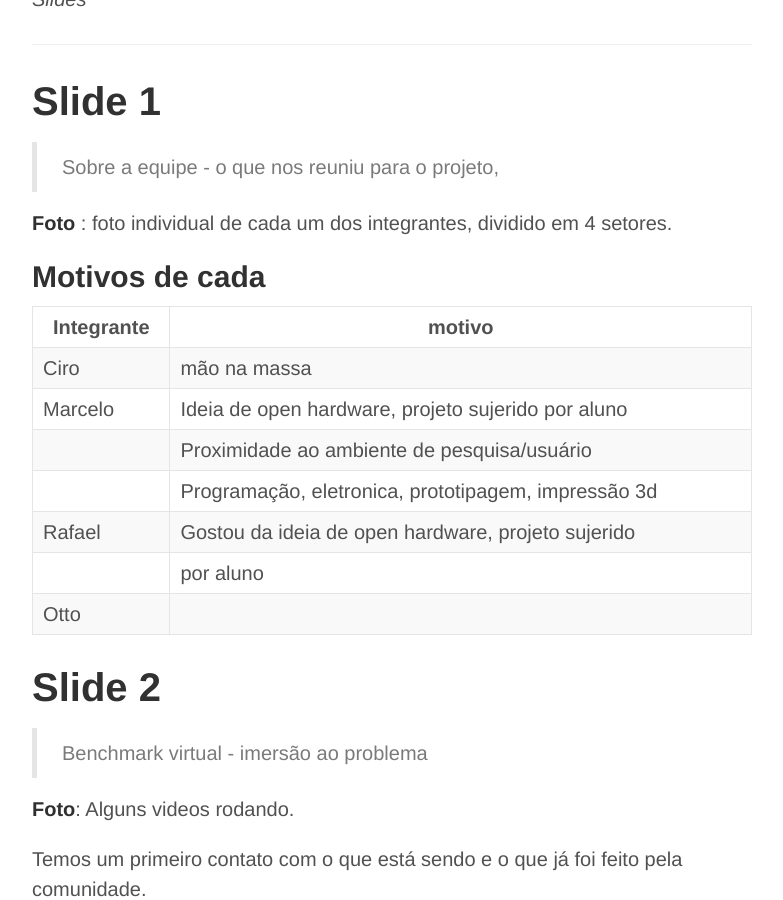
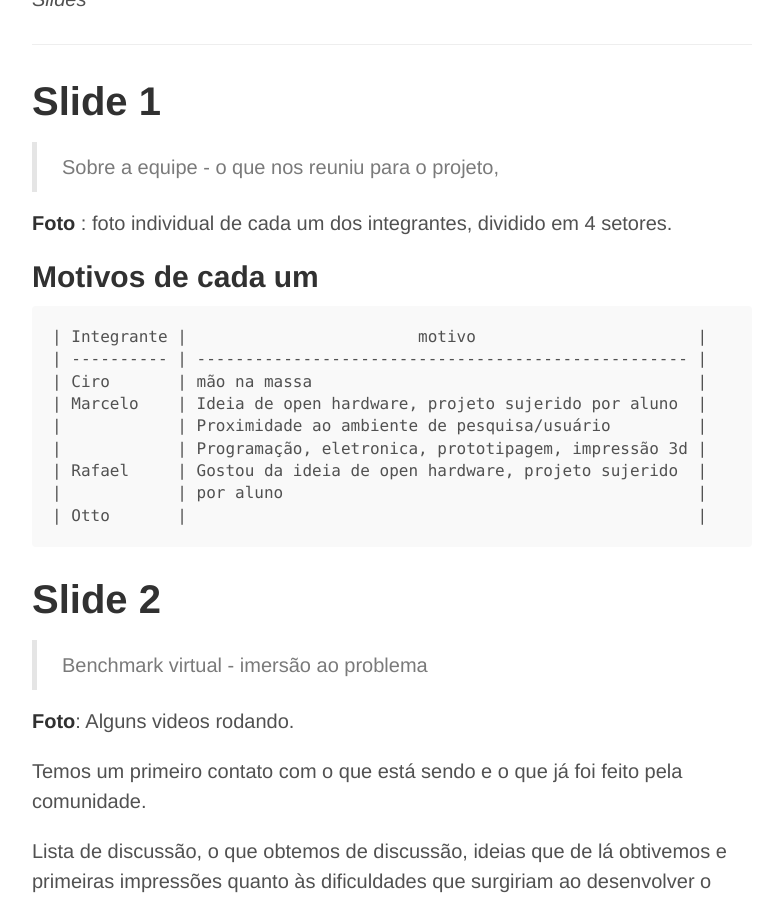
Before and after one commit to open-pipetting/open-pipetting.github.io, a Jekyll site: the page built from _posts/2014-03-31-slides-primeira-apresentacao.md, in a window 1280 px wide and 900 px high, scrolled down 247 px. Shown: the whole window, without its empty margins (248-1031 px from the left). Built offline with Jekyll 4.4.1, drawn with Linux system fonts in a browser that asks for light colours; Markdown is read by kramdown in place of the engine named in the settings.

````diff
--- a/_posts/2014-03-31-slides-primeira-apresentacao.md
+++ b/_posts/2014-03-31-slides-primeira-apresentacao.md
@@ -14,8 +14,9 @@ tags: apresentação projeto
 
 **Foto** : foto individual de cada um dos integrantes, dividido em 4 setores.
 
-## Motivos de cada
+## Motivos de cada um
 
+```
 | Integrante |                        motivo                       |
 | ---------- | --------------------------------------------------- |
 | Ciro       | mão na massa                                        |
@@ -25,7 +26,7 @@ tags: apresentação projeto
 | Rafael     | Gostou da ideia de open hardware, projeto sujerido  |
 |            | por aluno                                           |
 | Otto       |                                                     |
-
+```
 
 # Slide 2
 
````
